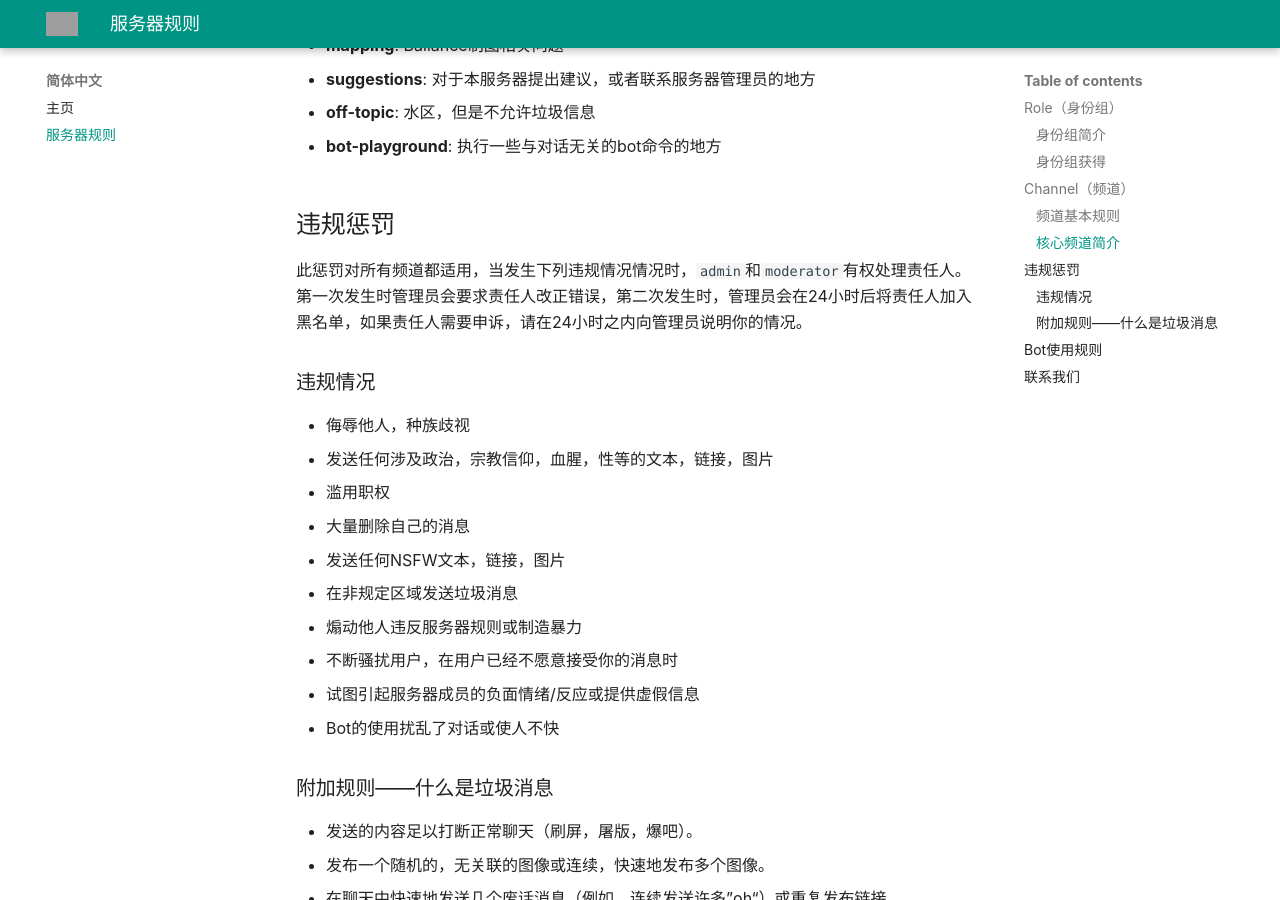
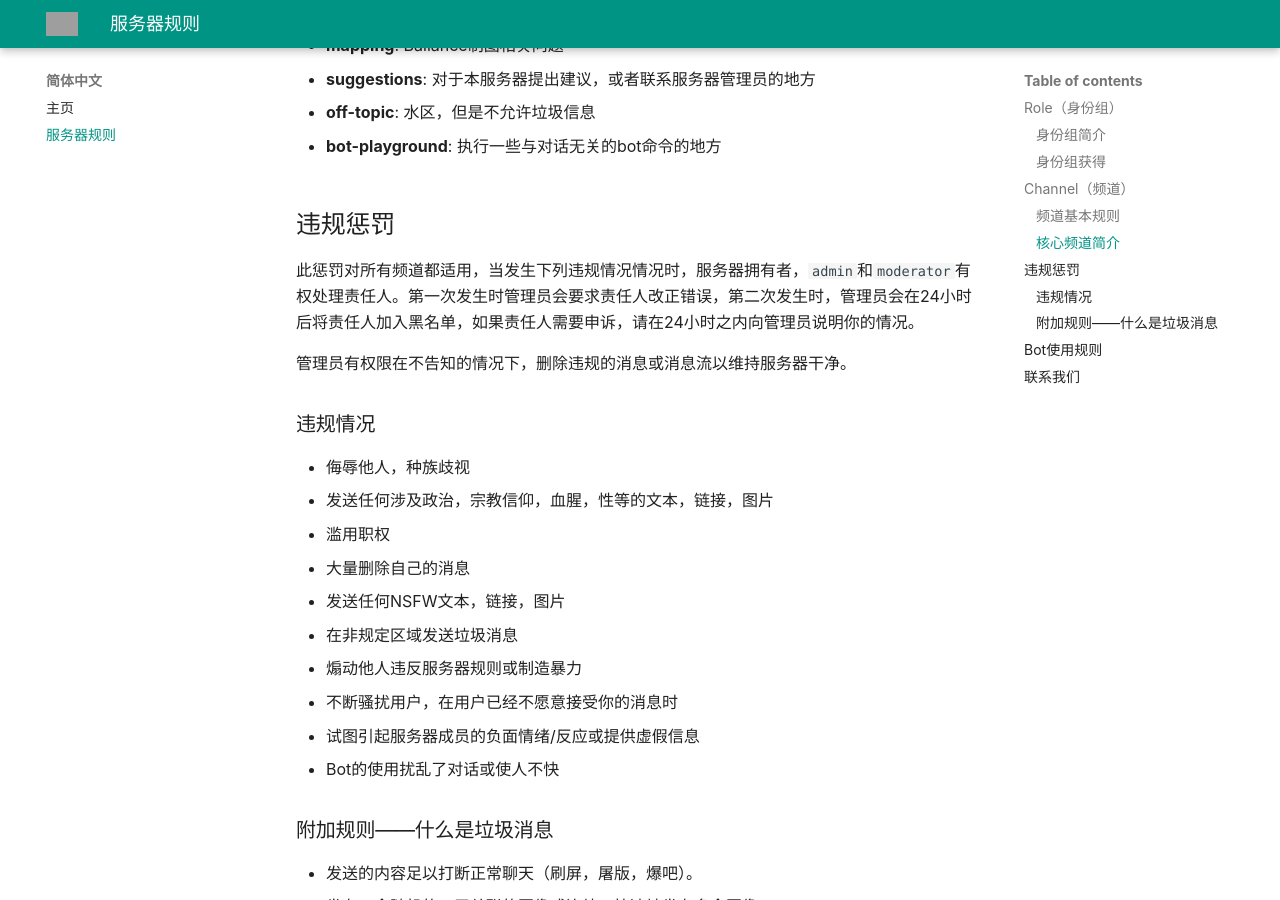
Before and after one commit to yyc12345/ballance-discord-rules, an MkDocs documentation site: the page built from docs/zh-hans/srv_rules.md, in a window 1280 px wide and 900 px high, scrolled down 2326 px. Built offline with MkDocs 1.6.1 and Material for MkDocs 9.7.7, drawn with Linux system fonts in a browser that asks for light colours; grey boxes are pictures that could not be loaded.

Commit message:
add rules

```diff
--- a/docs/zh-hans/srv_rules.md
+++ b/docs/zh-hans/srv_rules.md
@@ -81,7 +81,9 @@
 
 ## 违规惩罚
 
-此惩罚对所有频道都适用，当发生下列违规情况情况时，`admin`和`moderator`有权处理责任人。第一次发生时管理员会要求责任人改正错误，第二次发生时，管理员会在24小时后将责任人加入黑名单，如果责任人需要申诉，请在24小时之内向管理员说明你的情况。
+此惩罚对所有频道都适用，当发生下列违规情况情况时，服务器拥有者，`admin`和`moderator`有权处理责任人。第一次发生时管理员会要求责任人改正错误，第二次发生时，管理员会在24小时后将责任人加入黑名单，如果责任人需要申诉，请在24小时之内向管理员说明你的情况。
+
+管理员有权限在不告知的情况下，删除违规的消息或消息流以维持服务器干净。
 
 ### 违规情况
 * 侮辱他人，种族歧视
```
Also changed, not shown: docs/en/srv_rules.md (+3 -1 lines).
